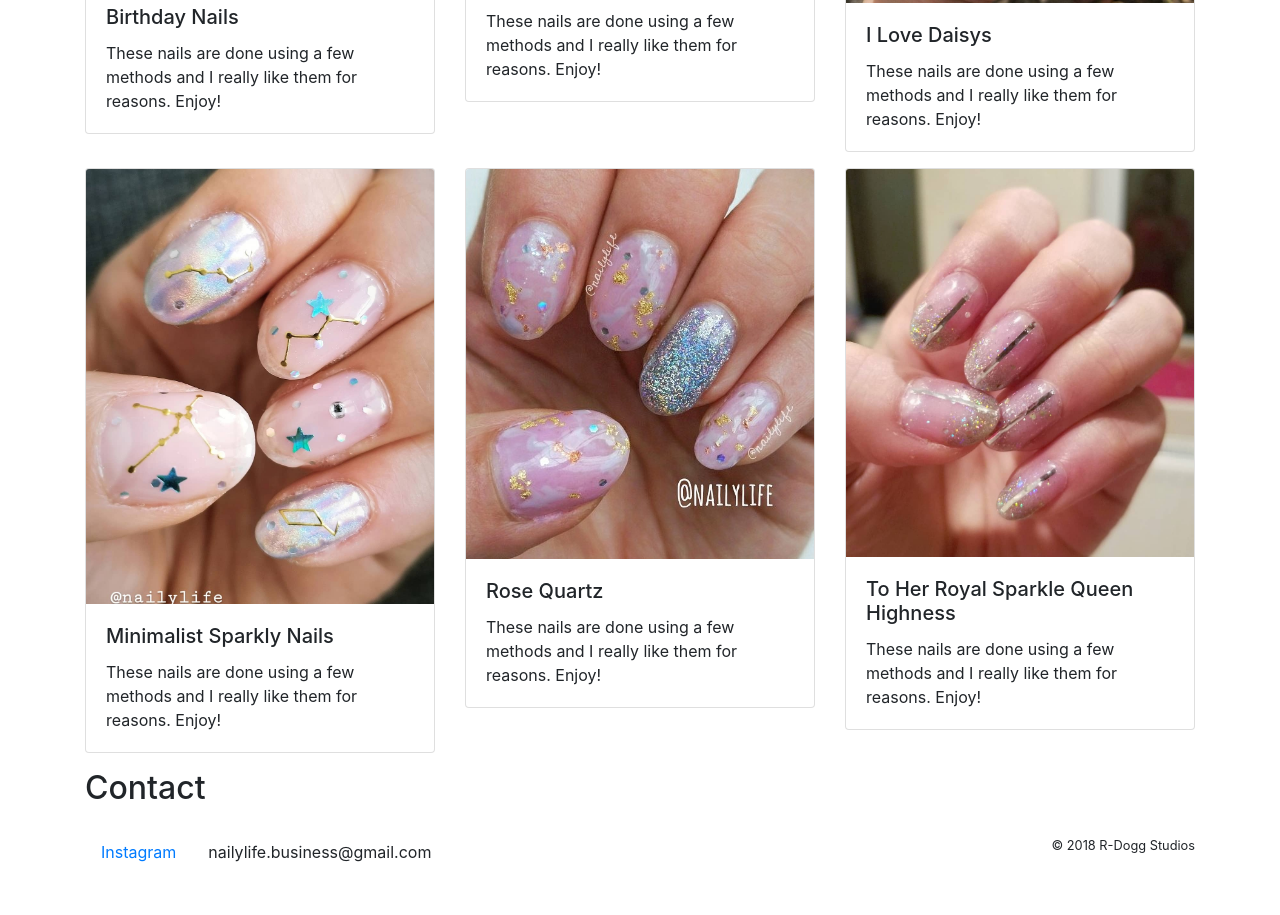
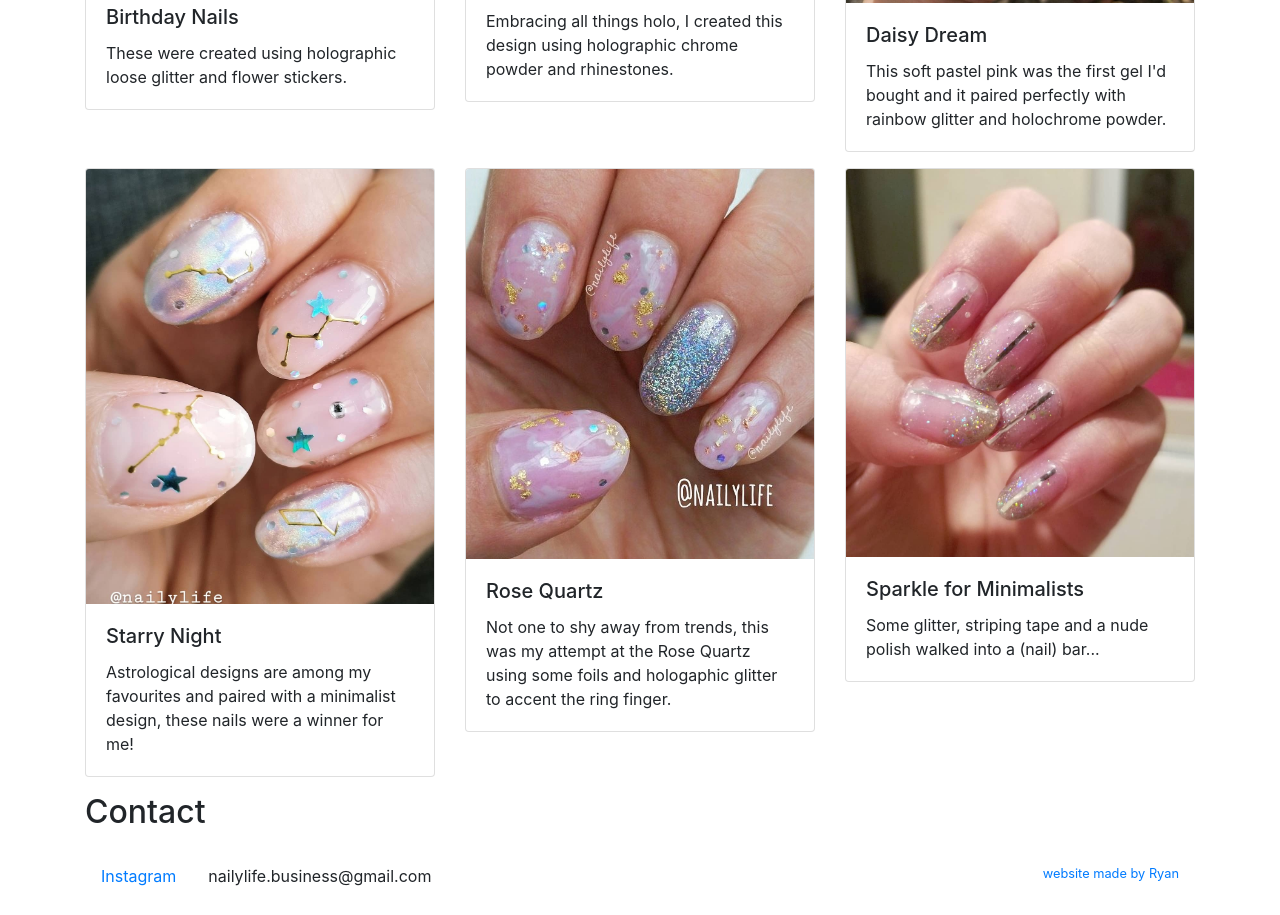
Before and after one commit to RyanW1004/nailylife, a plain HTML site: page index.html in a window 1280 px wide. Shown: the part 1146-2061 px from the top of the page. Drawn offline with nearby package versions, Linux system fonts and the light colour scheme.

Commit message:
update content and images

```diff
--- a/index.html
+++ b/index.html
@@ -30,7 +30,7 @@
     <div class="jumbotron jumbotron-fluid">
       <div class="container mt-4">
         <h1 class="display-4"><strong>nailylife</strong> by Becka</h1>
-        <p class="lead">Hi! Welcome to my site! Where you dreams come true wow! Amazing! Site So good!</p>
+        <p class="lead">Welcome to my site! Making your days brighter one nail at a time!</p>
       </div>
     </div>
 
@@ -60,7 +60,7 @@
           <img class="card-img-top" src="images/birthdayNails.jpg" alt="Birthday Nails">
           <div class="card-body">
             <h5 class="card-title">Birthday Nails</h5>
-            <p class="card-text">These nails are done using a few methods and I really like them for reasons. Enjoy!</p>
+            <p class="card-text">These were created using holographic loose glitter and flower stickers.</p>
           </div>
         </div>
       </div>
@@ -69,7 +69,7 @@
           <img class="card-img-top" src="images/holoPrincessNails.jpg" alt="Holo Princess Nails">
           <div class="card-body">
             <h5 class="card-title">Holo Princess Nails</h5>
-            <p class="card-text">These nails are done using a few methods and I really like them for reasons. Enjoy!</p>
+            <p class="card-text">Embracing all things holo, I created this design using holographic chrome powder and rhinestones.</p>
           </div>
         </div>
       </div>
@@ -77,8 +77,8 @@
         <div class="card mb-3">
           <img class="card-img-top" src="images/iLoveDaisys.jpg" alt="I Love Daisys">
           <div class="card-body">
-            <h5 class="card-title">I Love Daisys</h5>
-            <p class="card-text">These nails are done using a few methods and I really like them for reasons. Enjoy!</p>
+            <h5 class="card-title">Daisy Dream</h5>
+            <p class="card-text">This soft pastel pink was the first gel I'd bought and it paired perfectly with rainbow glitter and holochrome powder.</p>
           </div>
         </div>
       </div>
@@ -86,8 +86,8 @@
         <div class="card mb-3">
           <img class="card-img-top" src="images/minimalistSparklyNails.jpg" alt="Minimalist Sparkly Nails">
           <div class="card-body">
-            <h5 class="card-title">Minimalist Sparkly Nails</h5>
-            <p class="card-text">These nails are done using a few methods and I really like them for reasons. Enjoy!</p>
+            <h5 class="card-title">Starry Night</h5>
+            <p class="card-text">Astrological designs are among my favourites and paired with a minimalist design, these nails were a winner for me!</p>
           </div>
         </div>
       </div>
@@ -96,7 +96,7 @@
           <img class="card-img-top" src="images/roseQuartz.jpg" alt="Rose Quartz">
           <div class="card-body">
             <h5 class="card-title">Rose Quartz</h5>
-            <p class="card-text">These nails are done using a few methods and I really like them for reasons. Enjoy!</p>
+            <p class="card-text">Not one to shy away from trends, this was my attempt at the Rose Quartz using some foils and hologaphic glitter to accent the ring finger.</p>
           </div>
         </div>
       </div>
@@ -104,8 +104,8 @@
         <div class="card mb-3">
           <img class="card-img-top" src="images/toHerRoyalSparkleQueenHighness.jpg" alt="To Her Royal Sparkle Queen Highness">
           <div class="card-body">
-            <h5 class="card-title">To Her Royal Sparkle Queen Highness</h5>
-            <p class="card-text">These nails are done using a few methods and I really like them for reasons. Enjoy!</p>
+            <h5 class="card-title">Sparkle for Minimalists</h5>
+            <p class="card-text">Some glitter, striping tape and a nude polish walked into a (nail) bar...</p>
           </div>
         </div>
       </div>
@@ -124,7 +124,7 @@
           </ul>
 				</div>
 				<div class="col-md text-md-right">
-					<small>&copy; 2018 R-Dogg Studios</small>
+					<small><a class="nav-link" href="https://ryanw1004.github.io/" target="_blank">website made by Ryan</a></small>
 				</div>
 			</div>
 
```
Also changed, not shown: images/itsame.jpeg.
